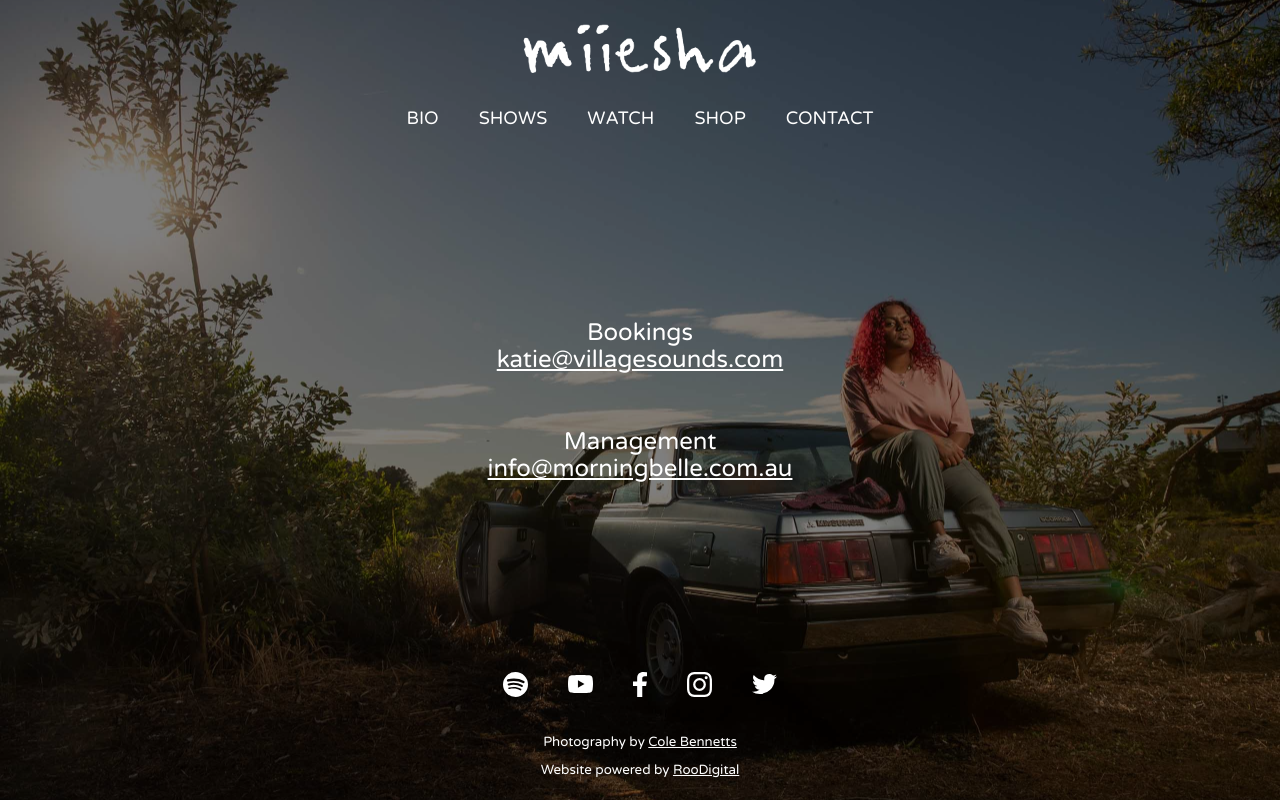
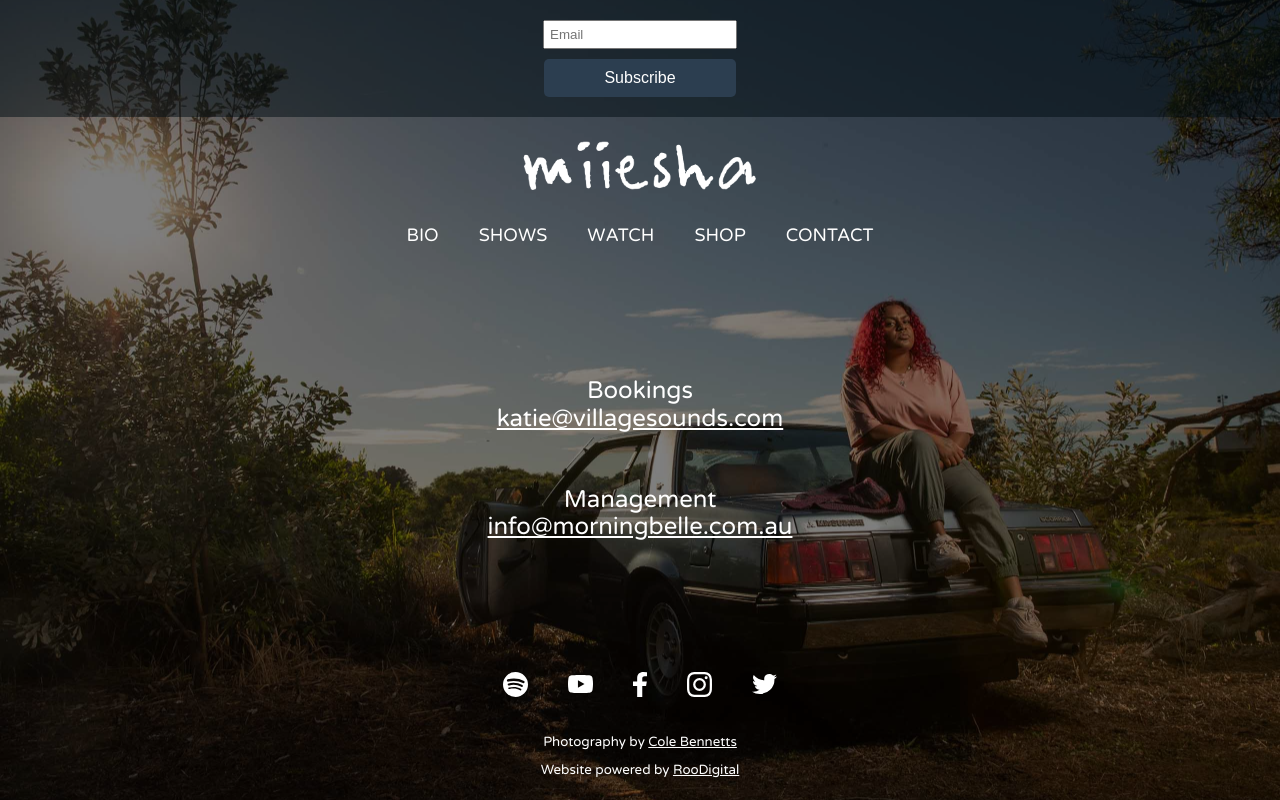
Before and after one commit to robFraser1111/miiesha-vue, a Vue app: page /contact in a window 1280 px wide. Built offline with nearby package versions, Linux system fonts and the light colour scheme.

Commit message:
Set up subscribe and shows

```diff
--- a/src/App.vue
+++ b/src/App.vue
@@ -1,74 +1,6 @@
-<template>
-    <div id="app" :style="{ backgroundImage: `url('${background}')` }">
-        <div class="menu">
-            <a href="/">
-                <img
-                    class="logo"
-                    src="~@/assets/miiesha-logo-01.png"
-                    alt="Miiesha"
-                />
-            </a>
-            <ul>
-                <router-link to="/bio">
-                    <li>BIO</li>
-                </router-link>
-                <router-link to="/shows">
-                    <li>SHOWS</li>
-                </router-link>
-                <router-link to="/watch">
-                    <li>WATCH</li>
-                </router-link>
-                <a href="https://store.sound-merch.com.au/collections/miiesha">
-                    <li>SHOP</li>
-                </a>
-                <router-link to="/contact">
-                    <li>CONTACT</li>
-                </router-link>
-            </ul>
-        </div>
-
-        <transition name="slide" mode="out-in">
-            <router-view :key="$route.path" />
-        </transition>
-
-        <div id="footer">
-            <ul class="social-icons">
-                <a
-                    href="https://open.spotify.com/artist/1ehGGQnc7E28DNwhvnFuyL"
-                >
-                    <li><img src="~@/assets/spotify.svg" alt="Spotify" /></li>
-                </a>
-                <a href="https://www.youtube.com/c/miiesha">
-                    <li><img src="~@/assets/youtube.svg" alt="YouTube" /></li>
-                </a>
-                <a href="https://www.facebook.com/Miiesha/">
-                    <li><img src="~@/assets/facebook.svg" alt="Facebook" /></li>
-                </a>
-                <a href="https://www.instagram.com/miieshaofficial/">
-                    <li>
-                        <img src="~@/assets/instagram.svg" alt="Instagram" />
-                    </li>
-                </a>
-                <a href="https://twitter.com/miieshaofficial">
-                    <li><img src="~@/assets/twitter.svg" alt="Twitter" /></li>
-                </a>
-            </ul>
-            <p>
-                <small>
-                    Photography by
-                    <a href="https://www.colebennetts.com.au/" target="_blank"
-                        >Cole Bennetts</a
-                    >
-                    <br />
-                    Website powered by
-                    <a href="https://roo.digital" target="_blank">RooDigital</a>
-                </small>
-            </p>
-        </div>
-    </div>
-</template>
-
 <script>
+// Import components
+import Subscribe from "@/components/Subscribe.vue";
 // Import background images
 import homeBackground from "@/assets/miiesha-home-01.jpg";
 import bioBackground from "@/assets/miiesha-bio-01.jpg";
@@ -82,7 +14,9 @@ export default {
       background: homeBackground,
     };
   },
-
+  components: {
+    Subscribe,
+  },
   // watch function to dynamically change background image for #app
   watch: {
     $route() {
@@ -111,8 +45,7 @@ export default {
 <style>
 @font-face {
   font-family: "Varela Round";
-    src: local("Varela Round"),
-        url(./assets/VarelaRound-Regular.ttf) format("truetype");
+  src: local("Varela Round"), url(./assets/VarelaRound-Regular.ttf) format("truetype");
 }
 
 #app {
@@ -126,7 +59,7 @@ export default {
   text-align: center;
   color: #2c3e50;
   margin: 0;
-    max-width: 2560px;
+  /* max-width: 2560px; */
   display: grid;
   grid-template-rows: auto 1fr auto;
   min-height: 100vh;
@@ -217,3 +150,66 @@ li:hover {
   }
 }
 </style>
+
+<template>
+  <div id="app" :style="{ backgroundImage: `url('${background}')` }">
+    <div class="menu">
+      <Subscribe />
+      <a href="/">
+        <img class="logo" src="~@/assets/miiesha-logo-01.png" alt="Miiesha" />
+      </a>
+      <ul>
+        <router-link to="/bio">
+          <li>BIO</li>
+        </router-link>
+        <router-link to="/shows">
+          <li>SHOWS</li>
+        </router-link>
+        <router-link to="/watch">
+          <li>WATCH</li>
+        </router-link>
+        <a href="https://store.sound-merch.com.au/collections/miiesha">
+          <li>SHOP</li>
+        </a>
+        <router-link to="/contact">
+          <li>CONTACT</li>
+        </router-link>
+      </ul>
+    </div>
+
+    <transition name="slide" mode="out-in">
+      <router-view :key="$route.path" />
+    </transition>
+
+    <div id="footer">
+      <ul class="social-icons">
+        <a href="https://open.spotify.com/artist/1ehGGQnc7E28DNwhvnFuyL">
+          <li><img src="~@/assets/spotify.svg" alt="Spotify" /></li>
+        </a>
+        <a href="https://www.youtube.com/c/miiesha">
+          <li><img src="~@/assets/youtube.svg" alt="YouTube" /></li>
+        </a>
+        <a href="https://www.facebook.com/Miiesha/">
+          <li><img src="~@/assets/facebook.svg" alt="Facebook" /></li>
+        </a>
+        <a href="https://www.instagram.com/miieshaofficial/">
+          <li>
+            <img src="~@/assets/instagram.svg" alt="Instagram" />
+          </li>
+        </a>
+        <a href="https://twitter.com/miieshaofficial">
+          <li><img src="~@/assets/twitter.svg" alt="Twitter" /></li>
+        </a>
+      </ul>
+      <p>
+        <small>
+          Photography by
+          <a href="https://www.colebennetts.com.au/" target="_blank">Cole Bennetts</a>
+          <br />
+          Website powered by
+          <a href="https://roo.digital" target="_blank">RooDigital</a>
+        </small>
+      </p>
+    </div>
+  </div>
+</template>
--- /dev/null
+++ b/src/components/Subscribe.vue
@@ -0,0 +1,95 @@
+<script>
+export default {
+  mounted() {
+    // Mail Chimp scripts
+    let mailChimpStyles = document.createElement("link");
+    mailChimpStyles.setAttribute("href", "https://cdn-images.mailchimp.com/embedcode/classic-10_7_dtp.css");
+    document.head.appendChild(mailChimpStyles);
+    // Mail Chimp styles
+    let mailChimpScript = document.createElement("script");
+    mailChimpScript.setAttribute("src", "https://s3.amazonaws.com/downloads.mailchimp.com/js/mc-validate.js");
+    document.head.appendChild(mailChimpScript);
+  },
+  name: "Shows",
+};
+
+// (function($) {
+//   window.fnames = new Array();
+//   window.ftypes = new Array();
+//   fnames[0] = "EMAIL";
+//   ftypes[0] = "email";
+//   fnames[1] = "FNAME";
+//   ftypes[1] = "text";
+//   fnames[2] = "LNAME";
+//   ftypes[2] = "text";
+//   fnames[3] = "ADDRESS";
+//   ftypes[3] = "address";
+//   fnames[4] = "PHONE";
+//   ftypes[4] = "phone";
+//   fnames[5] = "BIRTHDAY";
+//   ftypes[5] = "birthday";
+// })(jQuery);
+// var $mcj = jQuery.noConflict(true);
+</script>
+
+<style scoped>
+#mc_embed_signup {
+  background: none;
+  width: 100%;
+}
+
+.response, .mce_inline_error {
+  margin-top: 10px;
+}
+
+h2 {
+  margin: 0;
+}
+
+form {
+  display: flex;
+  flex-direction: column;
+  justify-content: center;
+  align-items: center;
+  padding: 20px;
+  background: rgb(0, 13, 19, 0.5);
+  color: #fff;
+}
+
+input {
+  width: 180px;
+  padding: 5px;
+  margin-bottom: 5px;
+}
+
+button {
+  background: #2c3e50;
+  color: #fff;
+  border: none;
+  padding: 10px;
+  border-radius: 5px;
+  font-size: 16px;
+  cursor: pointer;
+  margin-top: 5px;
+  width: 192px;
+}
+</style>
+
+<template>
+  <div>
+    <form action="https://miiesha.us12.list-manage.com/subscribe/post?u=8d1035d26e1dc1e203204657f&amp;id=770e85a280" method="post" id="mc-embedded-subscribe-form" name="mc-embedded-subscribe-form" class="validate" target="_blank" novalidate>
+      <div id="mc_embed_signup_scroll">
+        <div class="mc-field-group">
+          <input type="email" value="" placeholder="Email" name="EMAIL" class="required email" id="mce-EMAIL" />
+        </div>
+        <div id="mce-responses" class="clear foot">
+          <div class="response" id="mce-error-response" style="display:none"></div>
+          <div class="response" id="mce-success-response" style="display:none"></div>
+        </div>
+        <!-- real people should not fill this in and expect good things - do not remove this or risk form bot signups-->
+        <div style="position: absolute; left: -5000px;" aria-hidden="true"><input type="text" name="b_8d1035d26e1dc1e203204657f_770e85a280" tabindex="-1" value="" /></div>
+      </div>
+      <button type="submit">Subscribe</button>
+    </form>
+  </div>
+</template>
--- a/src/views/Contact.vue
+++ b/src/views/Contact.vue
@@ -5,9 +5,7 @@
       <a href="mailto:katie@villagesounds.com">katie@villagesounds.com</a>
       <br /><br /><br />
       Management<br />
-            <a href="mailto:info@morningbelle.com.au"
-                >info@morningbelle.com.au</a
-            >
+      <a href="mailto:info@morningbelle.com.au">info@morningbelle.com.au</a>
     </p>
   </div>
 </template>
```
Also changed, not shown: src/views/Shows.vue (+2 -18 lines). Lines whose indentation alone changed are shown as unchanged.
